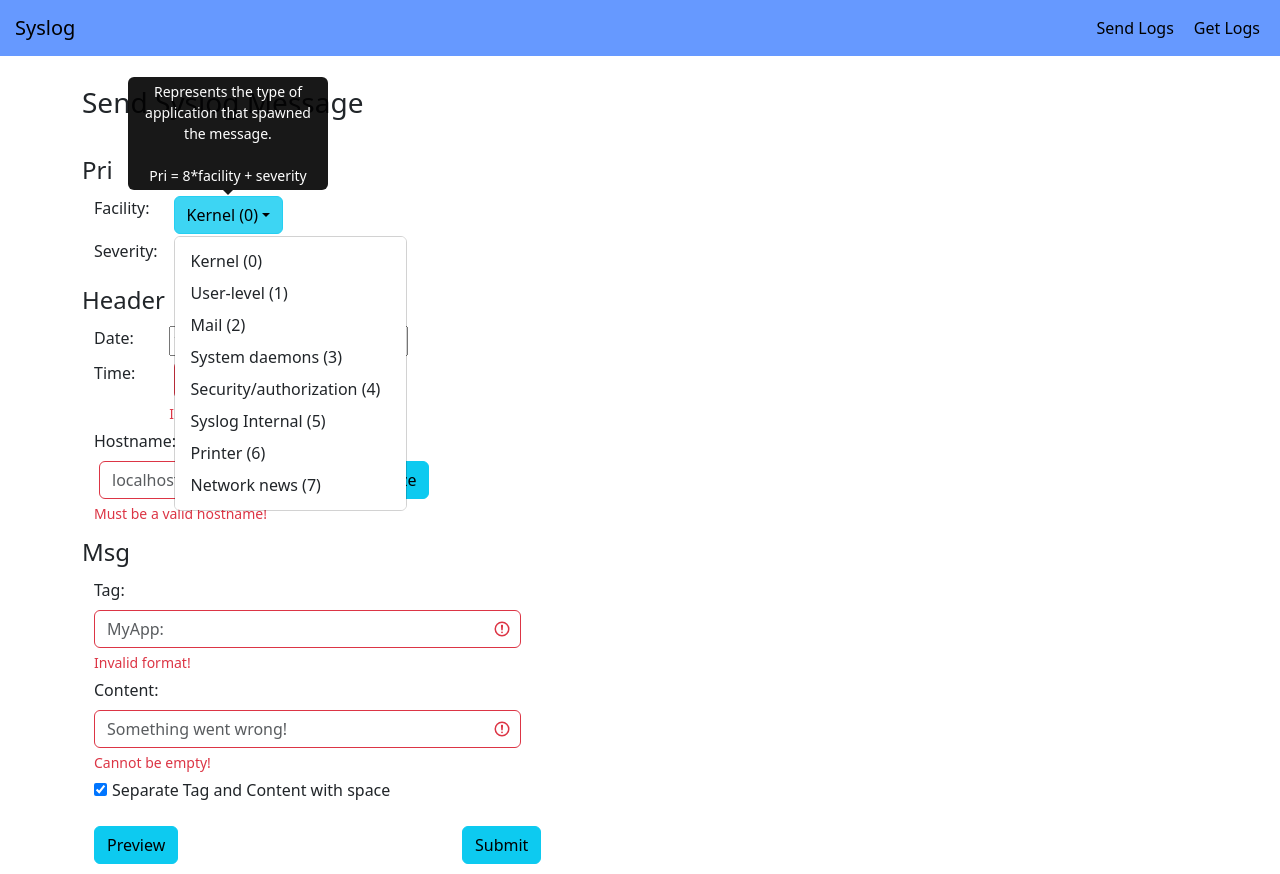
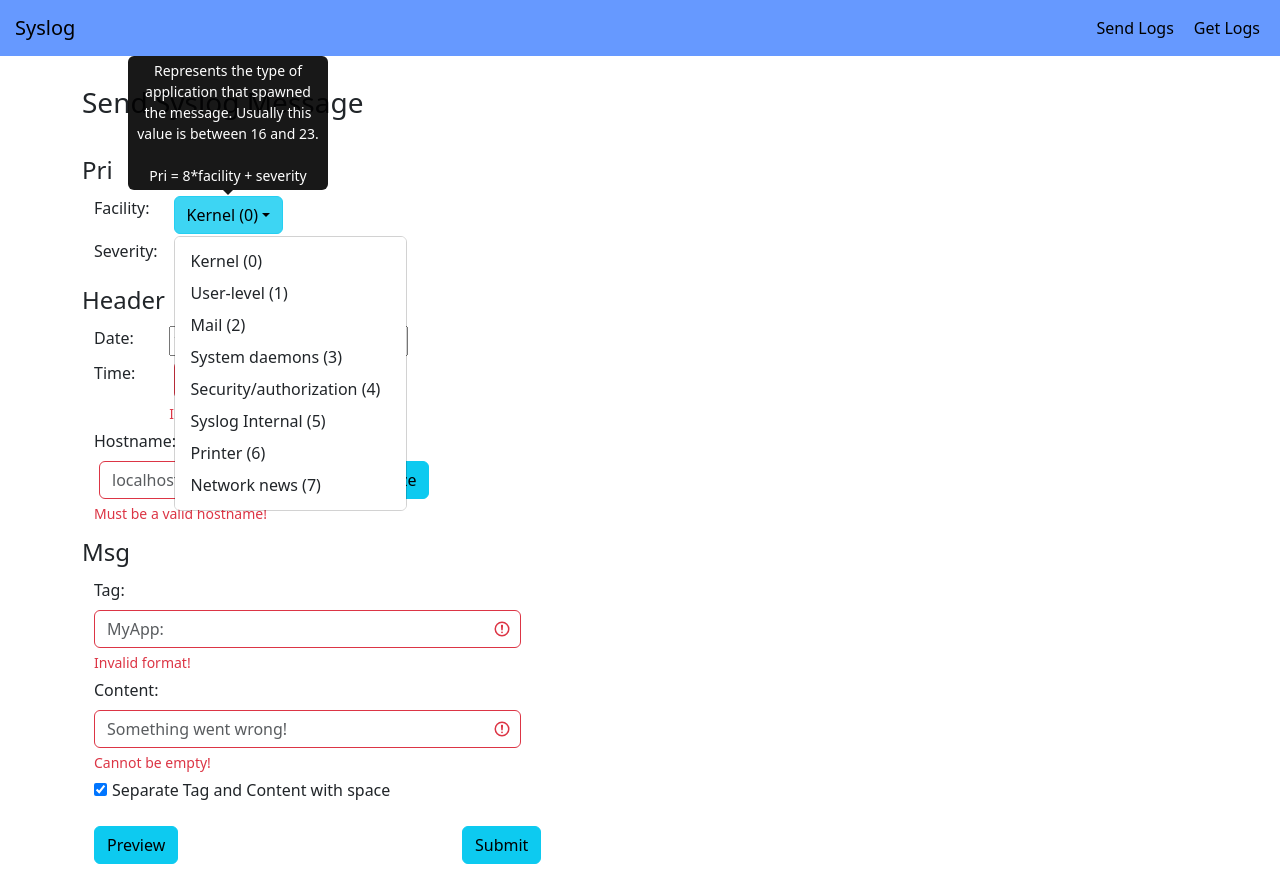
Before and after one commit to WillChamness/pysyslog-web, a React (Vite) app in the folder frontend/: page / in a window 1280 px wide. Both pictures are taken after a click on the button "Kernel (0)". Built offline with nearby package versions, Linux system fonts and the light colour scheme.

Commit message:
feat: modify tooltip
update facility tooltip to let user know the most common values that are picked

```diff
--- a/frontend/src/components/syslog-input-components/Pri.tsx
+++ b/frontend/src/components/syslog-input-components/Pri.tsx
@@ -48,7 +48,8 @@ interface facilityProps {
 function Facility({ facility, setFacility }: facilityProps) {
   const tooltip = (
     <Tooltip>
-      Represents the type of application that spawned the message.
+      Represents the type of application that spawned the message. Usually this
+      value is between 16 and 23.
       <br /> <br />
       Pri = 8*facility + severity
     </Tooltip>
```
